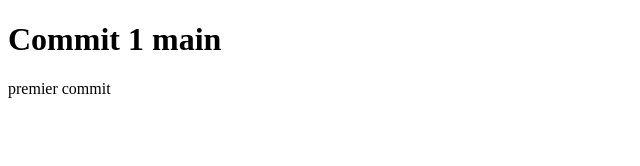
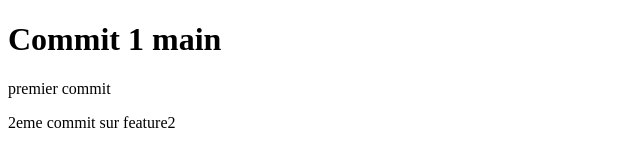
Before and after one commit to ThibautGr/testgit, a plain HTML site: page index.html in a window 1280 px wide. Shown: the whole page, without its empty margins (0-640 px from the left). Drawn offline with Linux system fonts and the light colour scheme.

Commit message:
feature 2

```diff
--- a/index.html
+++ b/index.html
@@ -11,6 +11,7 @@
 
 <h1>Commit 1 main</h1>
 <p>premier commit </p>
+<p>2eme commit sur feature2</p>
 
 </body>
 </html>
```
